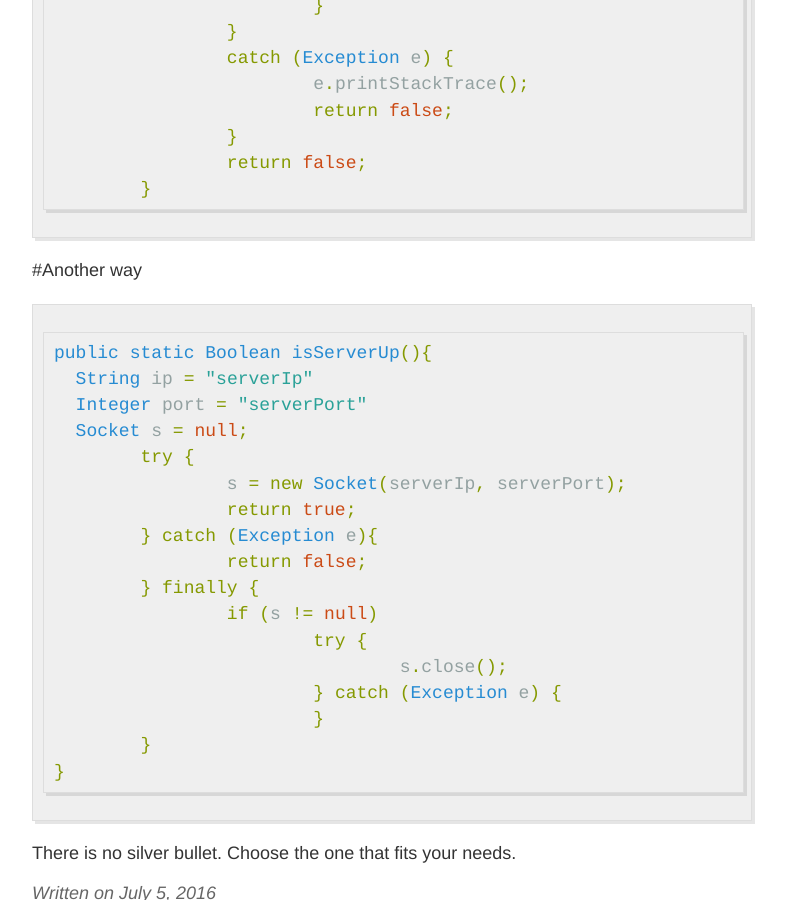
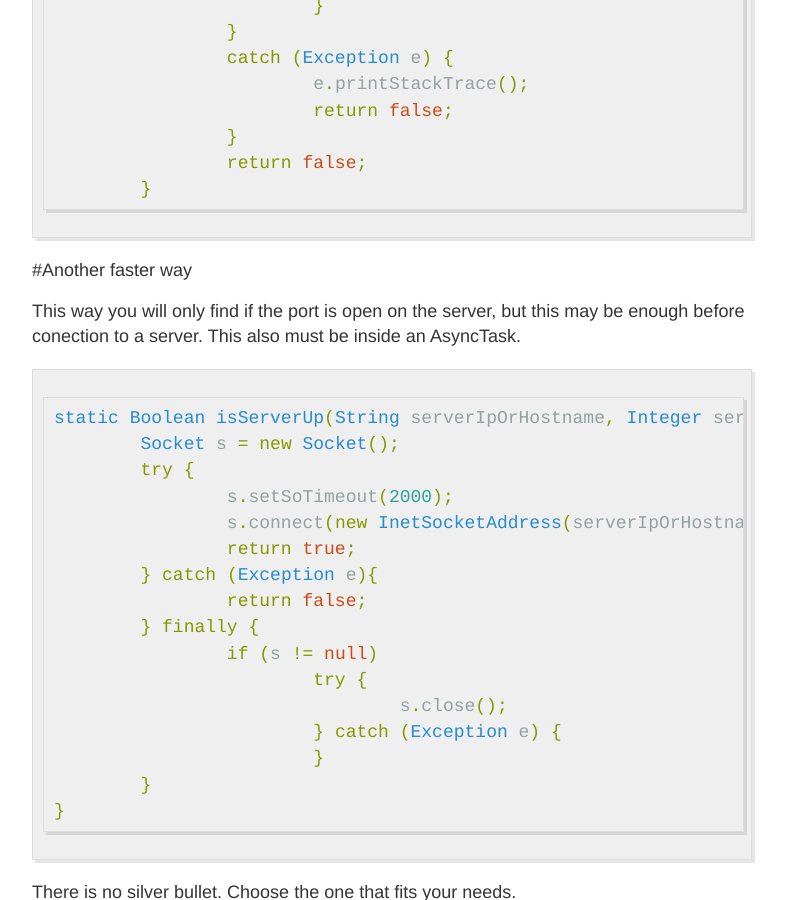
Before and after one commit to tudoradridan/tudoradridan.github.io, a Jekyll site: the page built from _posts/2016-7-5-Android-check-connectivity.md, in a window 1280 px wide and 900 px high, scrolled down 1410 px. Shown: the whole window, without its empty margins (248-1034 px from the left). Built offline with Jekyll 4.4.1, drawn with Linux system fonts in a browser that asks for light colours.

Commit message:
Update 2016-7-5-Android-check-connectivity.md

````diff
--- a/_posts/2016-7-5-Android-check-connectivity.md
+++ b/_posts/2016-7-5-Android-check-connectivity.md
@@ -48,15 +48,17 @@ public static final boolean isInternetOn(Context myContext) {
 		return false;
 	}
 ```
-#Another way
+
+#Another faster way
+
+This way you will only find if the port is open on the server, but this may be enough before conection to a server. This also must be inside an AsyncTask.
 
 ```java
-public static Boolean isServerUp(){
-  String ip = "serverIp"
-  Integer port = "serverPort"
-  Socket s = null;
+static Boolean isServerUp(String serverIpOrHostname, Integer serverPort){
+	Socket s = new Socket();
 	try {
-		s = new Socket(serverIp, serverPort);
+		s.setSoTimeout(2000);
+		s.connect(new InetSocketAddress(serverIpOrHostname,serverPort));
 		return true;
 	} catch (Exception e){
 		return false;
````
